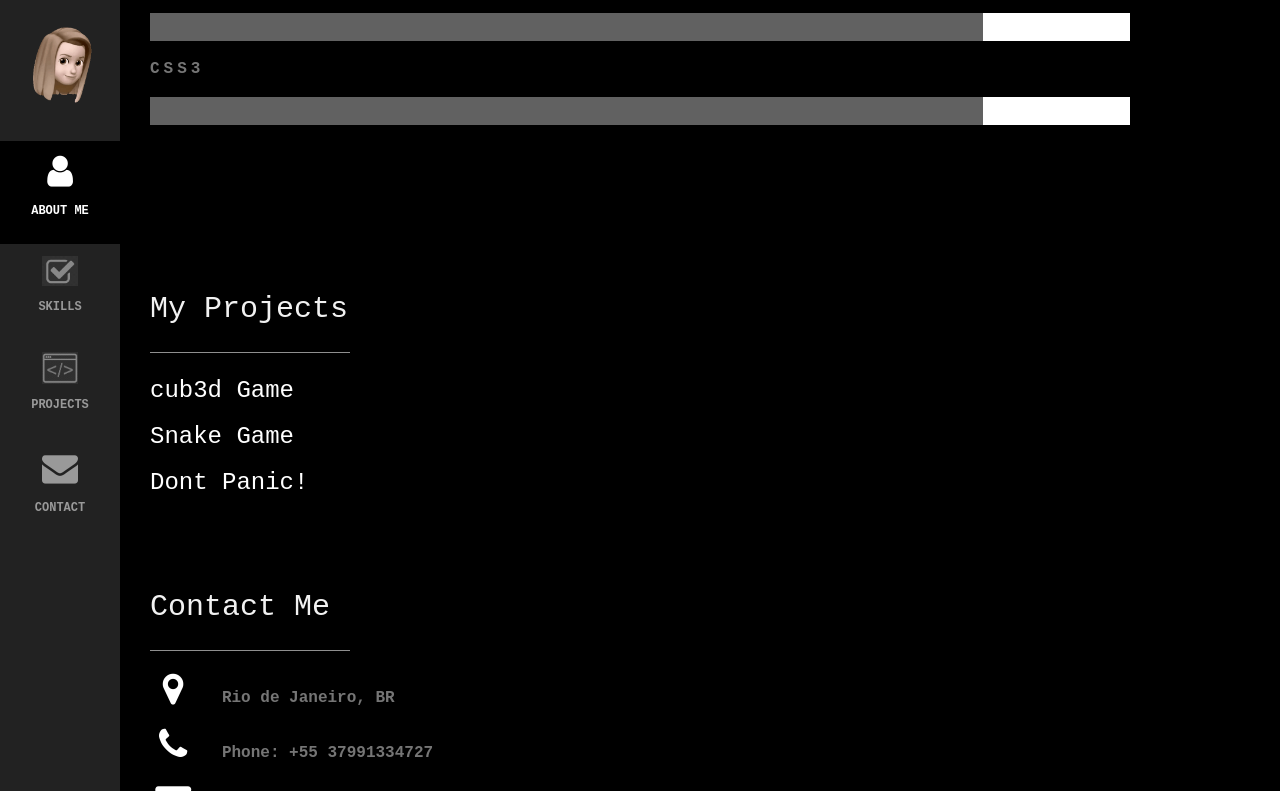
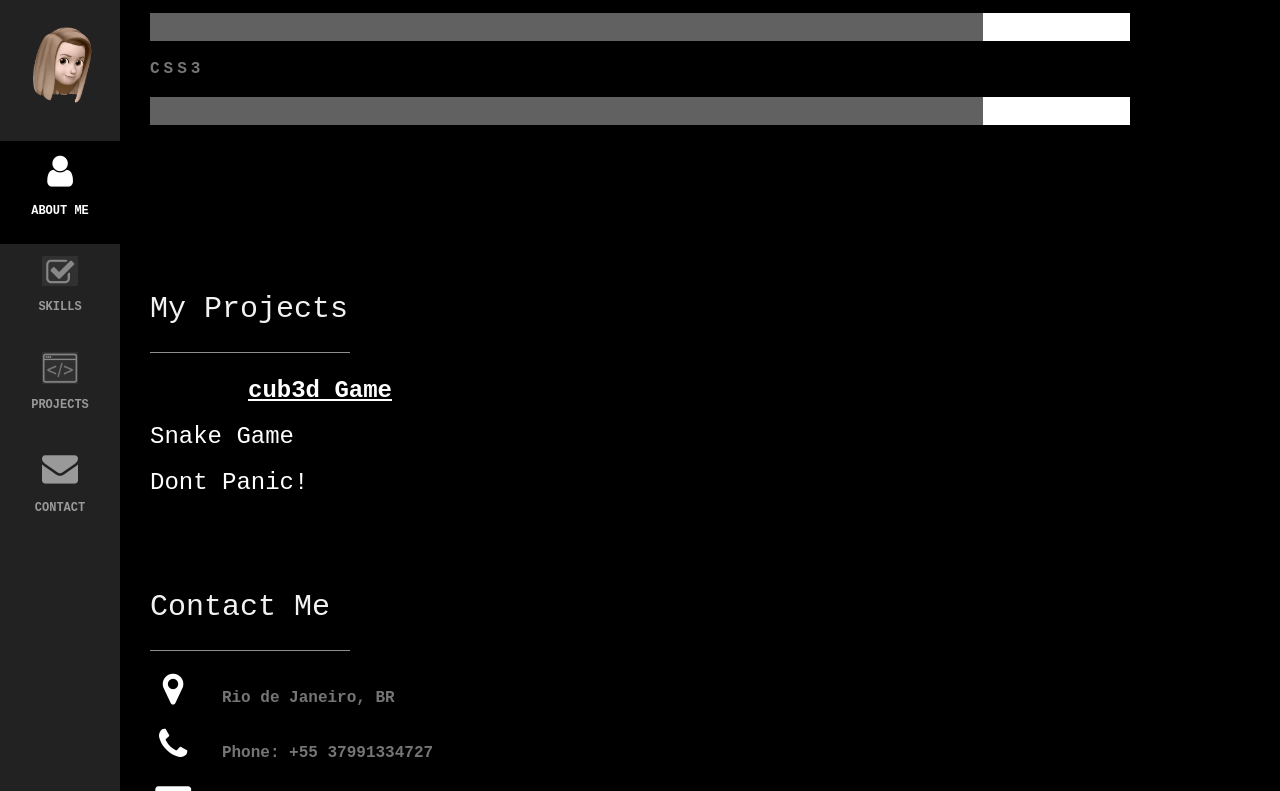
Before and after one commit to thaisfsousa/thaisfsousa.github.io, a plain HTML site: page index.html in a window 1280 px wide. In both pictures the pointer is over the element "cub3d Game". Shown: the part 1044-1835 px from the top of the page. Drawn offline with nearby package versions, Linux system fonts and the light colour scheme.

Commit message:
Update style.css

```diff
--- a/styles/style.css
+++ b/styles/style.css
@@ -181,6 +181,7 @@ body {
 }
 
 #panic:hover,
+#cub3d:hover,
 #snake:hover {
   cursor: pointer;
   text-decoration: underline;
```
